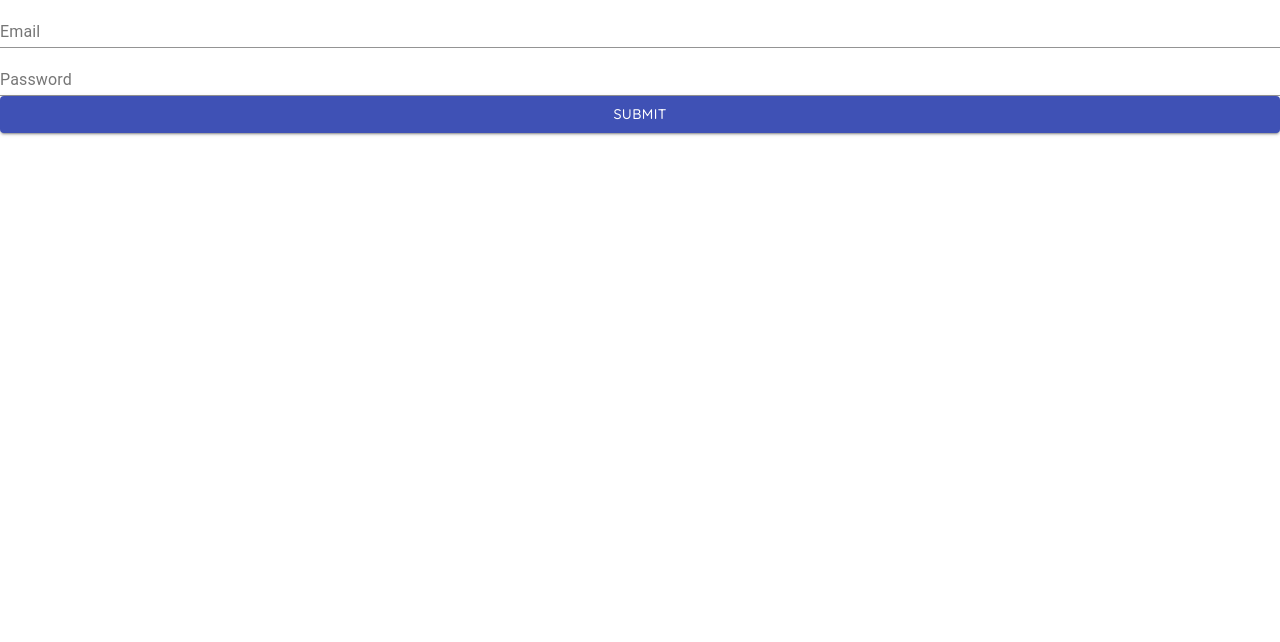
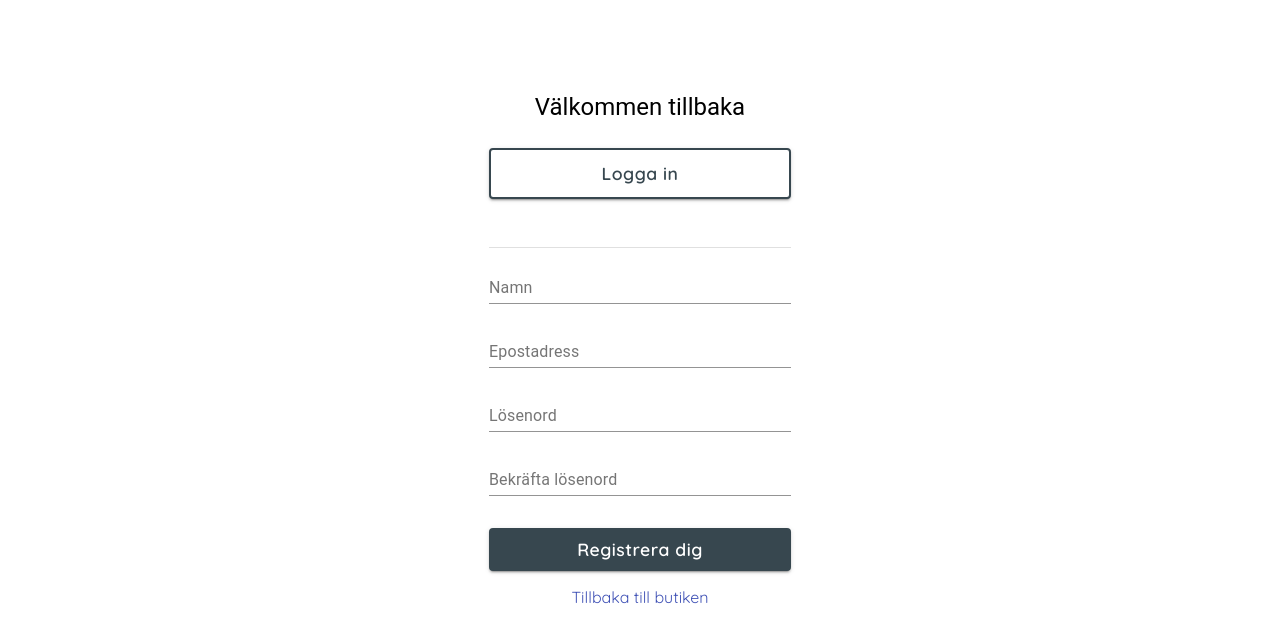
Before and after one commit to Hirschbaum/client, a React (Create React App) app: page /register in a window 1280 px wide. Shown: the top 642 px of the page. Built offline with nearby package versions, Linux system fonts and the light colour scheme.

Commit message:
register with formik and yup validation

```diff
--- a/src/views/Login3.js
+++ b/src/views/Login3.js
@@ -14,13 +14,13 @@ import { useStyles } from "../components/formStyles";
 
 const validationSchema = yup.object({
   email: yup
-    .string("Enter your email")
-    .email("Enter a valid email")
-    .required("Email is required"),
+    .string("Ange din e-postadress")
+    .email("Ange en giltig e-postadress")
+    .required("Detta är ett obligatoriskt fält"),
   password: yup
-    .string("Enter your password")
-    .min(8, "Password should be of minimum 8 characters length")
-    .required("Password is required"),
+    .string("Ange ditt lösenord")
+    .min(8, "Ange minst 8 tecken, utan mellanslag")
+    .required("Detta är ett obligatoriskt fält"),
 });
 
 const Login3 = () => {
@@ -32,6 +32,7 @@ const Login3 = () => {
     validationSchema: validationSchema,
     onSubmit: (values) => {
       alert(JSON.stringify(values, null, 2));
+      //here logic for login to db
     },
   });
 
--- a/src/views/Register3.js
+++ b/src/views/Register3.js
@@ -1,64 +1,170 @@
-//import ReactDOM from 'react-dom';
 import { useFormik } from "formik";
 import * as yup from "yup";
-import Button from "@material-ui/core/Button";
-import TextField from "@material-ui/core/TextField";
+import {
+  Box,
+  Button,
+  Divider,
+  Grid,
+  Link,
+  TextField,
+  Typography,
+} from "@material-ui/core";
+import { useStyles } from "../components/formStyles";
 
 const validationSchema = yup.object({
   email: yup
-    .string("Enter your email")
-    .email("Enter a valid email")
-    .required("Email is required"),
+    .string("Ange din e-postadress")
+    .email("Ange en giltig e-postadress")
+    .required("Detta är ett obligatoriskt fält"),
+  name: yup
+    .string("Ange ditt namn")
+    .min(2, "Ange minst 2 tecken, utan mellanslag")
+    .required("Detta är ett obligatoriskt fält")
+    .matches(/^(?!\s+$).*/, "Ange minst 2 tecken, utan mellanslag"),
   password: yup
-    .string("Enter your password")
-    .min(8, "Password should be of minimum 8 characters length")
-    .required("Password is required"),
+    .string("Ange ditt lösenord")
+    .min(8, "Ange minst 8 tecken, utan mellanslag")
+    .required("Detta är ett obligatoriskt fält")
+    .matches(/^\S*$/, "Ange minst 8 tecken, utan mellanslag"),
+  passwordConfirm: yup
+    .string("Bekräfta ditt lösenord")
+    .oneOf([yup.ref("password"), null], "Passwords must match"),
 });
 
 const Register3 = () => {
   const formik = useFormik({
     initialValues: {
+      name: "",
       email: "",
       password: "",
+      passwordConfirm: "",
     },
     validationSchema: validationSchema,
     onSubmit: (values) => {
+      console.log("ON SUBMIT", formik.values);
       alert(JSON.stringify(values, null, 2));
+      //here logic for registering, for handleSubmit
     },
   });
 
-  //handleChange
-  //handleSubmit
+  const classes = useStyles();
 
   return (
-    <div>
+    <Grid container spacing={3} justify="center" className={classes.container}>
+      <Grid item xs={12} sm={6} md={6} lg={3} xl={3}>
         <form onSubmit={formik.handleSubmit}>
+          <Grid container justify="center">
+            {/*---------------------------- REGISTER HEADLINE -------------------------------------- */}
+            {/*--------- LINK TO LOGIN ------------------------------------------------------------- */}
+            <Box align="center" className={classes.distance}>
+              <Typography variant="h5">Välkommen tillbaka</Typography>
+            </Box>
+            <Grid item xs={10} sm={10} md={8} lg={12} xl={12}>
+              <Button
+                className={classes.secondaryButton}
+                color="primary"
+                fullWidth
+                size="large"
+                textcolor="secondary"
+                variant="contained"
+                href="/login"
+              >
+                Logga in
+              </Button>
+            </Grid>
+            {/*-------------------------------- DIVIDER <HR/> -------------------------------------- */}
+            <Grid item xs={10} sm={10} md={8} lg={12} xl={12}>
+              <Divider variant="fullWidth" className={classes.marginDivider} />
+            </Grid>
+            {/*-------------------------------- NAME INPUT REGISTER -------------------------------------- */}
+            <Grid item xs={10} sm={10} md={8} lg={12} xl={12}>
+              <TextField
+                fullWidth
+                id="name"
+                name="name"
+                label="Namn"
+                value={formik.values.name}
+                onChange={formik.handleChange}
+                error={formik.touched.name && Boolean(formik.errors.name)}
+                helperText={formik.touched.name && formik.errors.name}
+                className={classes.distance}
+              />
+            </Grid>
+            {/*-------------------------------- EMAIL INPUT REGISTER -------------------------------------- */}
+            <Grid item xs={10} sm={10} md={8} lg={12} xl={12}>
               <TextField
                 fullWidth
                 id="email"
                 name="email"
-          label="Email"
+                label="Epostadress"
                 value={formik.values.email}
                 onChange={formik.handleChange}
                 error={formik.touched.email && Boolean(formik.errors.email)}
                 helperText={formik.touched.email && formik.errors.email}
+                className={classes.distance}
               />
+            </Grid>
+            {/*-------------------------------- PASSWORD INPUT -------------------------------------- */}
+            <Grid item xs={10} sm={10} md={8} lg={12} xl={12}>
               <TextField
                 fullWidth
                 id="password"
                 name="password"
-          label="Password"
+                label="Lösenord"
                 type="password"
                 value={formik.values.password}
                 onChange={formik.handleChange}
-          error={formik.touched.password && Boolean(formik.errors.password)}
+                error={
+                  formik.touched.password && Boolean(formik.errors.password)
+                }
                 helperText={formik.touched.password && formik.errors.password}
+                className={classes.distance}
               />
-        <Button color="primary" variant="contained" fullWidth type="submit">
-          Submit
+            </Grid>
+            {/*-------------------------------- PASSWORD CONFIRM -------------------------------------- */}
+            <Grid item xs={10} sm={10} md={8} lg={12} xl={12}>
+              <TextField
+                fullWidth
+                id="passwordConfirm"
+                name="passwordConfirm"
+                label="Bekräfta lösenord"
+                type="password"
+                value={formik.values.passwordConfirm}
+                onChange={formik.handleChange}
+                error={
+                  formik.touched.passwordConfirm &&
+                  Boolean(formik.errors.passwordConfirm)
+                }
+                helperText={
+                  formik.touched.passwordConfirm &&
+                  formik.errors.passwordConfirm
+                }
+                className={classes.distance}
+              />
+            </Grid>
+            {/*-------------------------------- REGISTER BUTTON -------------------------------------- */}
+            <Grid item xs={10} sm={10} md={8} lg={12} xl={12}>
+              <Button
+                className={classes.focusButton}
+                color="primary"
+                variant="contained"
+                fullWidth
+                type="submit"
+                //onSubmit={handleSubmit}
+              >
+                Registrera dig
               </Button>
+            </Grid>
+          </Grid>
         </form>
-    </div>
+        {/*---------------------------- LINK BACK TO THE SHOP ---------------------------------- */}
+        <Grid container justify="center">
+          <Link href="/home" className={classes.link} underline="hover">
+            Tillbaka till butiken
+          </Link>
+        </Grid>
+      </Grid>
+    </Grid>
   );
 };
 
```
Lines whose indentation alone changed are shown as unchanged.
